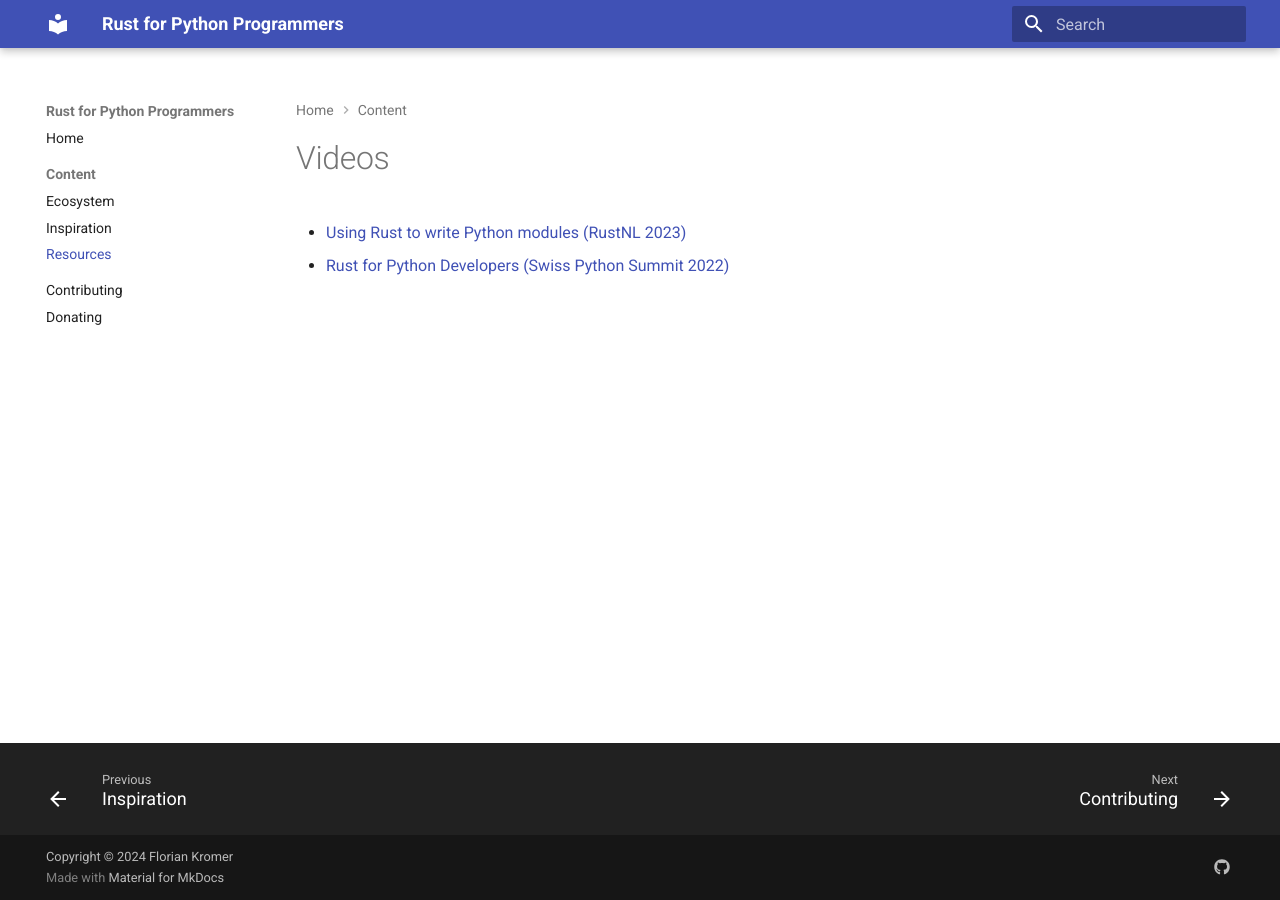
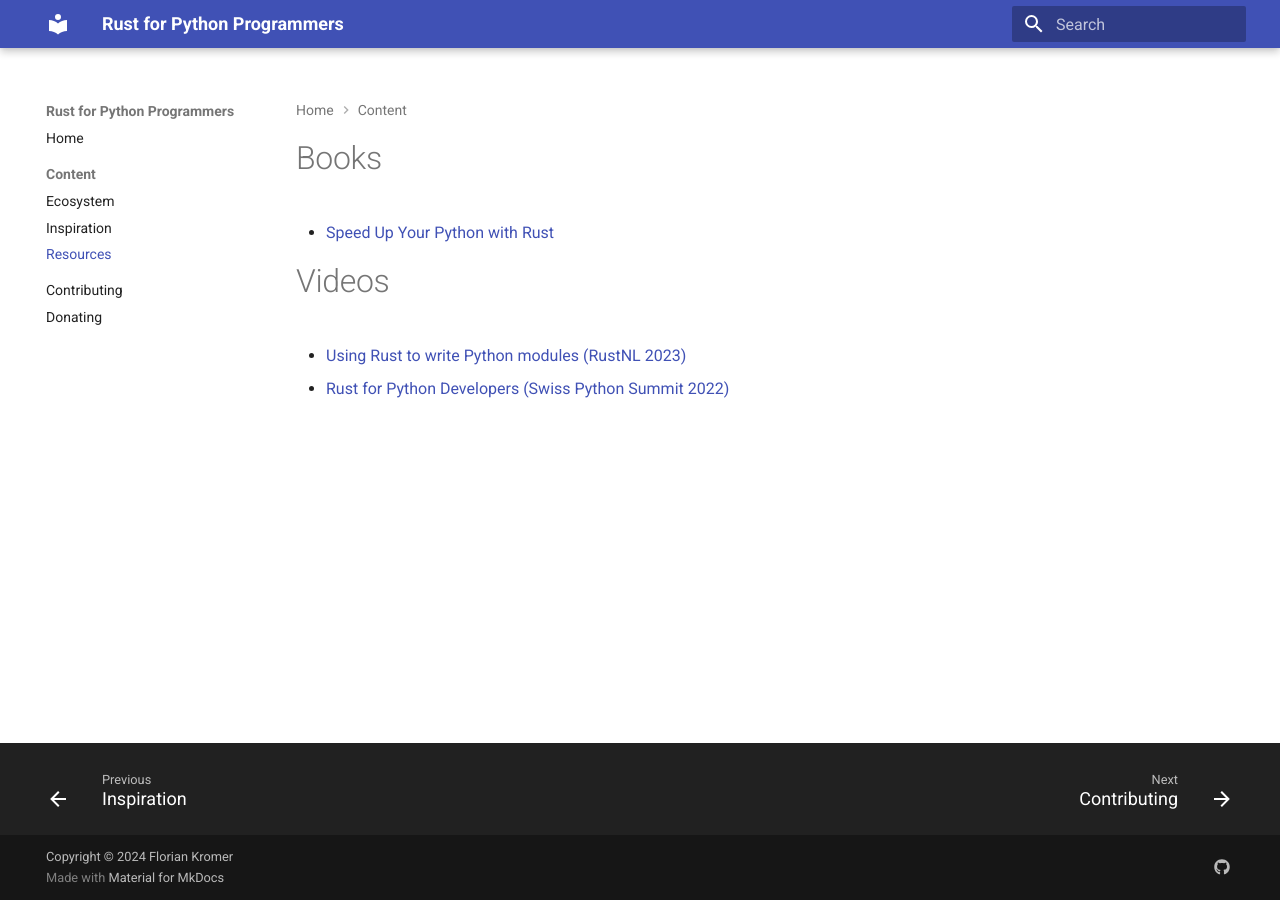
Before and after one commit to fkromer/r4py, an MkDocs documentation site: the page built from docs/resources.md, in a window 1280 px wide. Built offline with MkDocs 1.6.1 and Material for MkDocs 9.7.7, drawn with Linux system fonts in a browser that asks for light colours.

Commit message:
add book „Speed Up Your Python with Rust“

```diff
--- a/docs/resources.md
+++ b/docs/resources.md
@@ -1,3 +1,7 @@
+# Books
+
+- [Speed Up Your Python with Rust](https://www.oreilly.com/library/view/speed-up-your/9781801811446/)
+
 # Videos
 
 - [Using Rust to write Python modules (RustNL 2023)](https://www.youtube.com/watch?v=EbQ_F6jVNOk)
```
